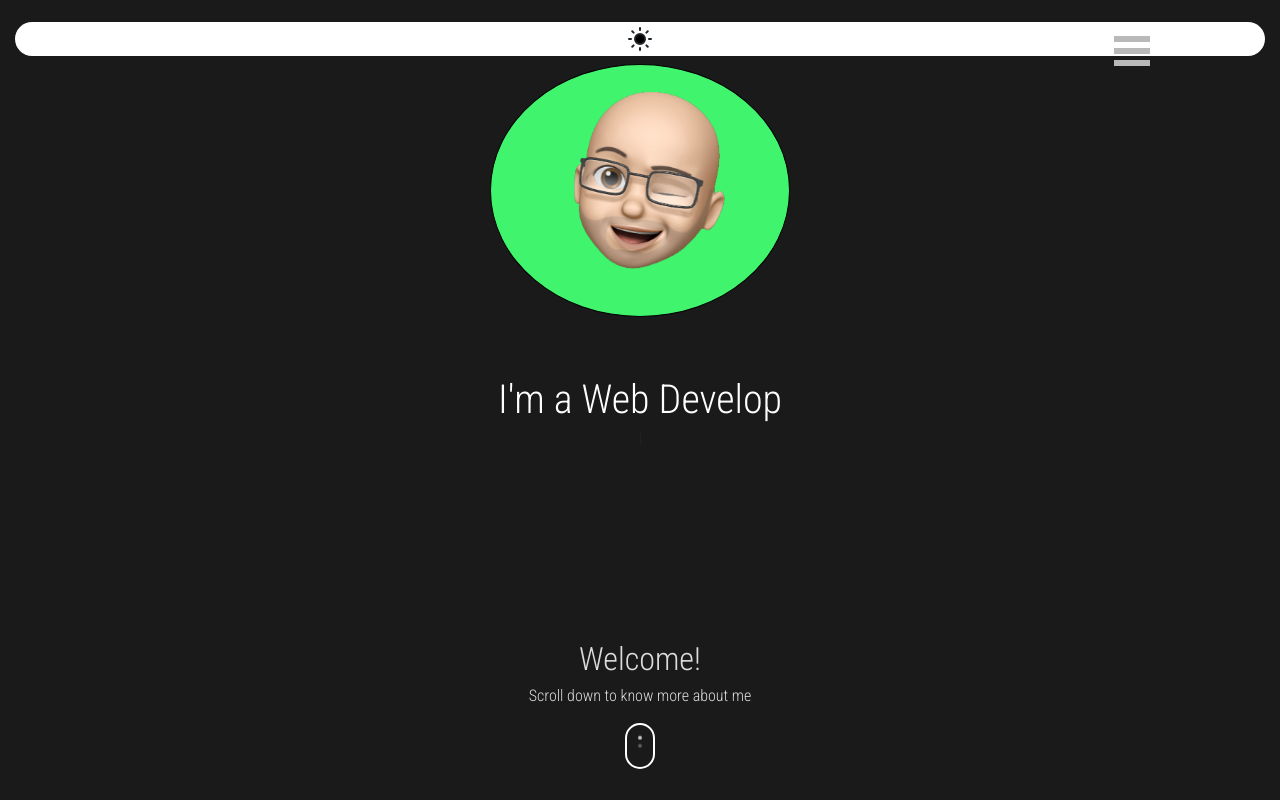
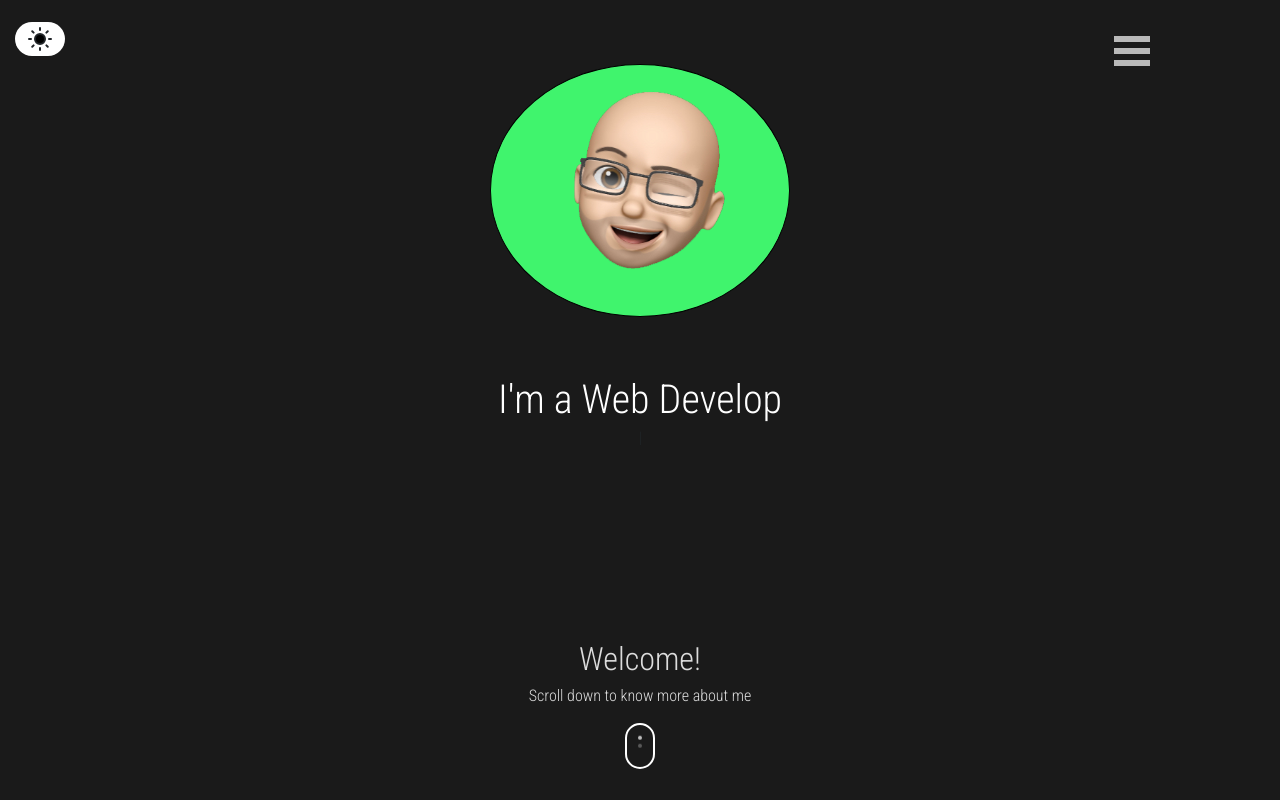
Before and after one commit to Joaouva/my-portfolio, a React (Create React App) app: page / in a window 1280 px wide. Shown: the top 800 px of the page. Built offline with nearby package versions, Linux system fonts and the light colour scheme.

Commit message:
fix style bugs

```diff
--- a/src/App.css
+++ b/src/App.css
@@ -58,6 +58,7 @@
   bottom: 93vh;
   z-index: 1000;
   cursor: pointer;
+  width: 50px;
 }
 
 .theme-switch-button svg {
```
